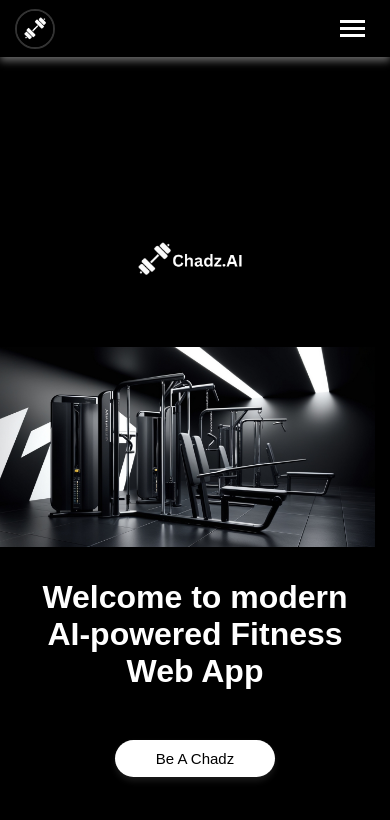
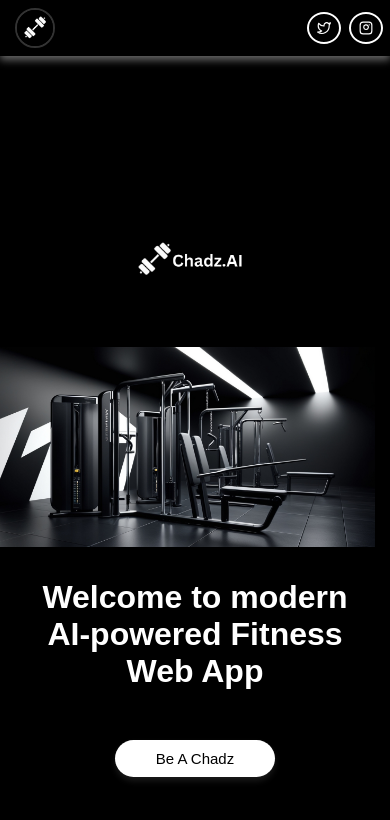
Before and after one commit to Aaqil456/chadzai-app, a React (Create React App) app: page /signin in a window 390 px wide. Shown: the top 820 px of the page. Built offline with nearby package versions, Linux system fonts and the light colour scheme; no server answers.

Commit message:
redesign icons outside of hamburger menu

```diff
--- a/src/components/Navbar/Navbar.css
+++ b/src/components/Navbar/Navbar.css
@@ -120,6 +120,16 @@ body {
     padding: 8px 15px;
   }
 
+  .social-icons {
+    margin: 0;
+    gap: 10px; /* Reduce gap for mobile */
+  }
+
+  .social-icons a {
+    width: 32px; /* Make icons slightly smaller on mobile */
+    height: 32px;
+  }
+
   .navbar-links {
     position: fixed;
     top: 60px;
@@ -135,28 +145,9 @@ body {
     display: none;
   }
 
+  /* Remove the social-icons styles that were inside the navbar-links */
   .navbar-links.active {
     transform: translateY(0);
-    display: flex;
-  }
-
-  .navbar ul {
-    flex-direction: column;
-    width: 100%;
-  }
-
-  .navbar li {
-    width: 100%;
-    text-align: center;
-  }
-
-  .navbar a {
-    padding: 12px;
-    width: 100%;
-    box-sizing: border-box;
-  }
-
-  .hamburger {
     display: flex;
   }
 }
@@ -165,8 +156,12 @@ body {
 .hamburger {
   display: none;
   flex-direction: column;
+  justify-content: center;
+  align-items: center;
+  height: 28px; /* Match social icon size */
+  width: 28px; /* Match social icon size */
   cursor: pointer;
-  padding: 10px;
+  padding: 0; /* Remove padding to align properly */
 }
 
 .hamburger span {
@@ -238,13 +233,14 @@ body {
 /* Add these new styles */
 .social-icons {
   display: flex;
+  align-items: center;
   gap: 15px;
-  margin-right: 20px;
+  height: 100%; /* Match parent height */
 }
 
 .social-icons a {
-  width: 36px;
-  height: 36px;
+  width: 28px; /* Make consistent with hamburger size */
+  height: 28px;
   border-radius: 50%;
   background-color: transparent;
   border: 2px solid #ffffff;
@@ -275,6 +271,8 @@ body {
 @media screen and (max-width: 768px) {
   .social-icons {
     margin: 0 0 15px 0;
+    align-self: flex-start;
+    padding-left: 10%;
   }
 }
 
@@ -289,3 +287,57 @@ body {
 .navbar {
     z-index: 1000; /* Ensure navbar stays on top */
 }
+
+.navbar-right {
+  display: flex;
+  align-items: center; /* Ensure vertical alignment */
+  gap: 15px;
+  height: 40px; /* Set a fixed height to match the logo */
+}
+
+.social-icons {
+  display: flex;
+  align-items: center;
+  gap: 15px;
+  height: 100%; /* Match parent height */
+}
+
+@media screen and (max-width: 768px) {
+  .navbar-right {
+    gap: 10px;
+  }
+
+  .social-icons {
+    gap: 8px;
+  }
+
+  .social-icons a {
+    width: 32px;
+    height: 32px;
+  }
+
+  .social-icons img {
+    width: 14px;
+    height: 14px;
+  }
+
+  .navbar-links {
+    position: fixed;
+    top: 60px;
+    left: 0;
+    right: 0;
+    background: #000000;
+    padding: 20px;
+    flex-direction: column;
+    align-items: center;
+    transform: translateY(-150%);
+    transition: transform 0.3s ease;
+    box-shadow: 0 4px 8px rgba(255, 255, 255, 0.1);
+    display: none;
+  }
+
+  .navbar-links.active {
+    transform: translateY(0);
+    display: flex;
+  }
+}
--- a/src/components/Navbar/Navbar.js
+++ b/src/components/Navbar/Navbar.js
@@ -1,6 +1,8 @@
 // src/components/Navbar/Navbar.js
 import React, { useState } from 'react';
-import { useNavigate, useLocation } from 'react-router-dom';
+import { useNavigate} from 'react-router-dom';
+//import { useNavigate, useLocation } from 'react-router-dom';
+
 //import { Link } from 'react-router-dom';
 
 import { signOut } from 'firebase/auth'; // Import signOut
@@ -13,10 +15,10 @@ import './Navbar.css';
 
 const Navbar = () => {
   const navigate = useNavigate();
-  const location = useLocation();
+  //const location = useLocation();
   const [isMenuOpen, setIsMenuOpen] = useState(false);
 
-  const isSignInPage = location.pathname === '/signin';
+  const isSignInPage = window.location.pathname === '/signin';
 
   const handleLogout = async () => {
     try {
@@ -36,12 +38,8 @@ const Navbar = () => {
       <div className="navbar-logo">
         <img src={logo} alt="Logo" />
       </div>
-      <div className="hamburger" onClick={toggleMenu}>
-        <span></span>
-        <span></span>
-        <span></span>
-      </div>
-      <div className={`navbar-links ${isMenuOpen ? 'active' : ''}`}>
+
+      <div className="navbar-right">
         <div className="social-icons">
           <a href="https://x.com/aa_fit62899" target="_blank" rel="noopener noreferrer">
             <img src={twitterIcon} alt="Twitter" />
@@ -50,8 +48,21 @@ const Navbar = () => {
             <img src={instagramIcon} alt="Instagram" />
           </a>
         </div>
-        {!isSignInPage && <button onClick={handleLogout}>Logout</button>}
+
+        {!isSignInPage && (
+          <div className="hamburger" onClick={toggleMenu}>
+            <span></span>
+            <span></span>
+            <span></span>
+          </div>
+        )}
       </div>
+
+      {!isSignInPage && (
+        <div className={`navbar-links ${isMenuOpen ? 'active' : ''}`}>
+          <button onClick={handleLogout}>Logout</button>
+        </div>
+      )}
     </nav>
   );
 };
```
